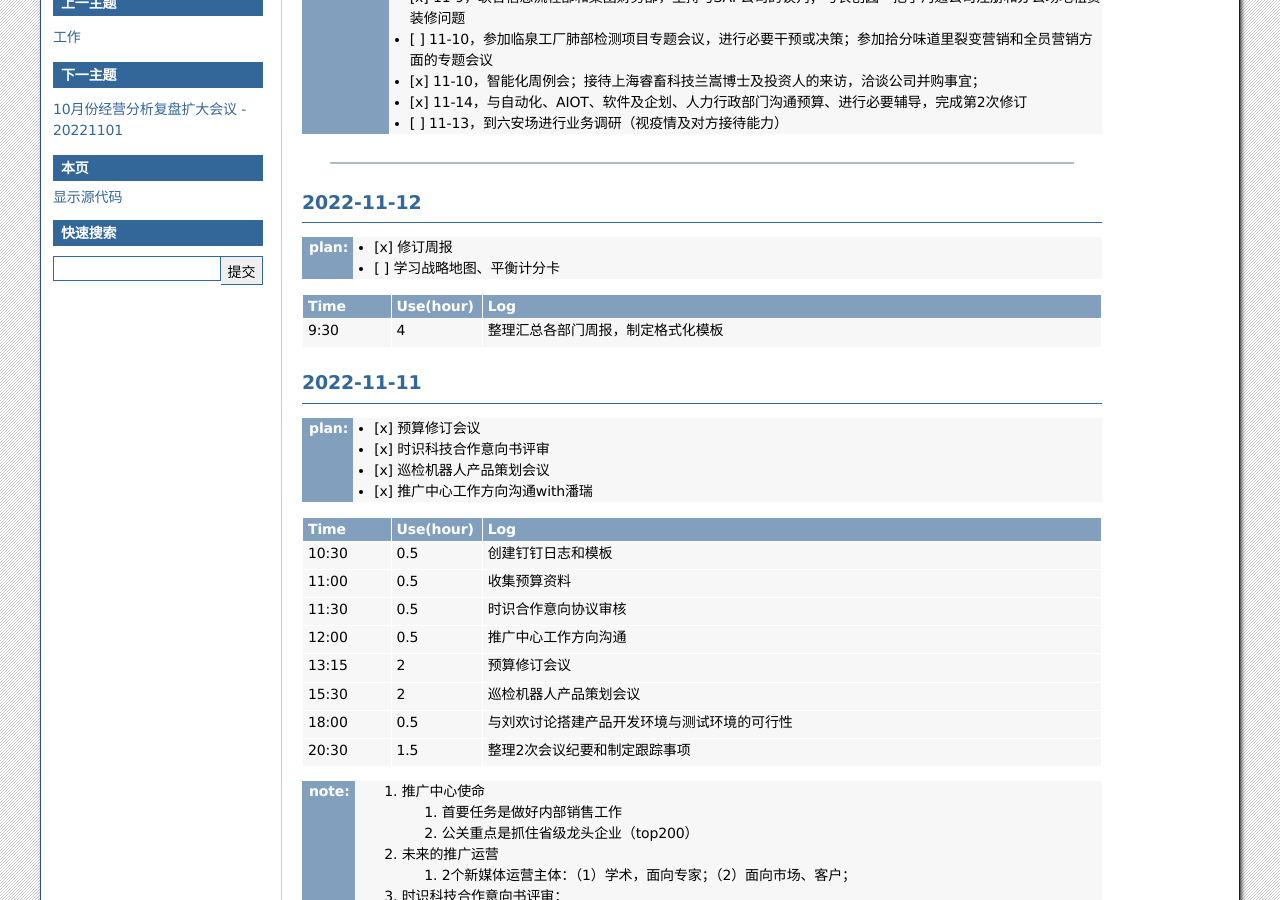
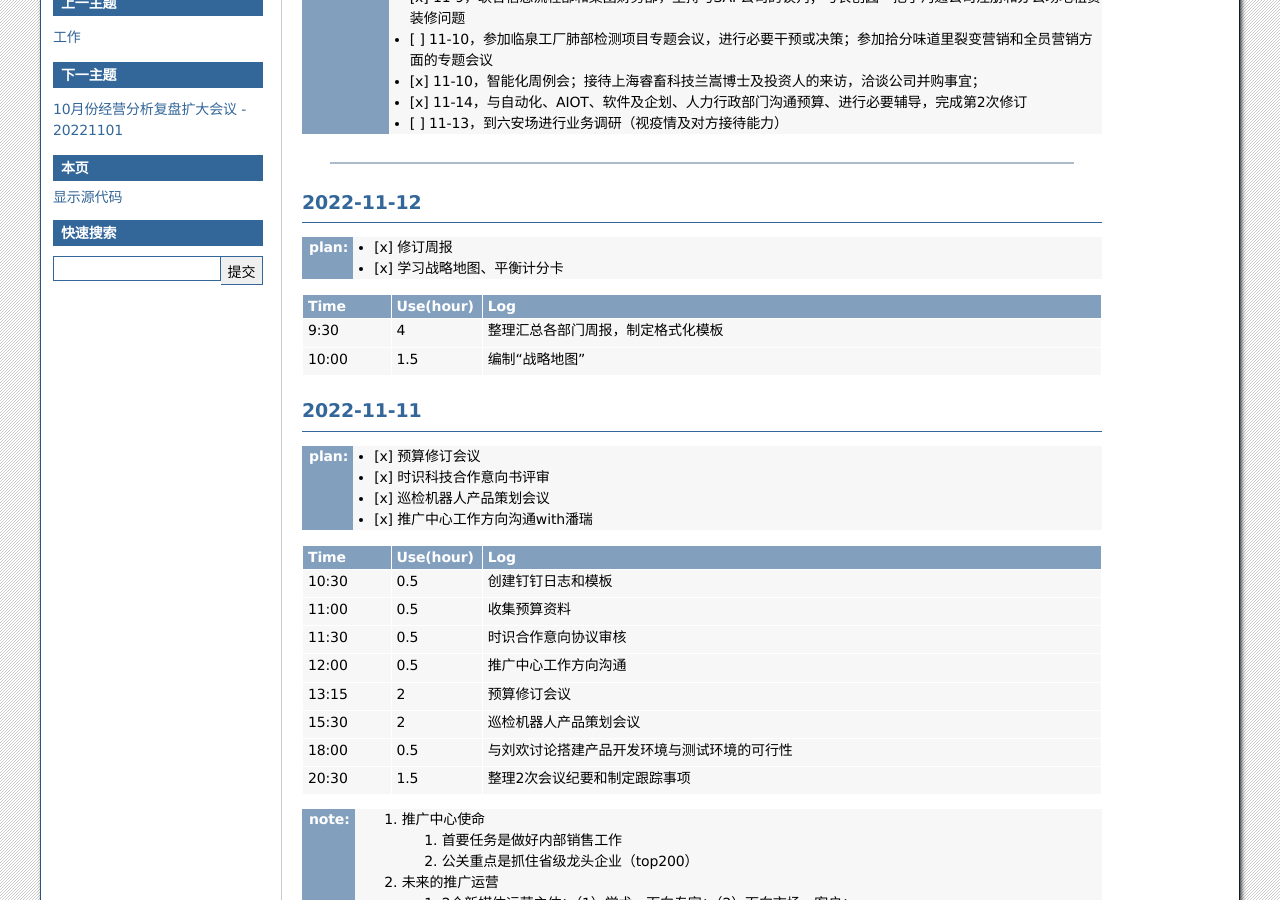
Before and after one commit to cruiurc/cruiurc.github.io, a Sphinx documentation site: the page built from source/work/sj/sj.rst, in a window 1280 px wide and 900 px high, scrolled down 435 px. Built offline with Sphinx 7.4.7, drawn with Linux system fonts in a browser that asks for light colours.

Commit message:
20221112 work

```diff
--- a/source/work/sj/sj.rst
+++ b/source/work/sj/sj.rst
@@ -32,13 +32,14 @@ TODO
 -----------
 :plan:
    - [x] 修订周报
-   - [ ] 学习战略地图、平衡计分卡
+   - [x] 学习战略地图、平衡计分卡
 
 .. csv-table::
    :header: "Time", "Use(hour)", "Log"
    :widths: 10, 10, 70
 
    9:30, 4, 整理汇总各部门周报，制定格式化模板
+   10:00, 1.5, 编制“战略地图”
 
 2022-11-11
 -----------
```
